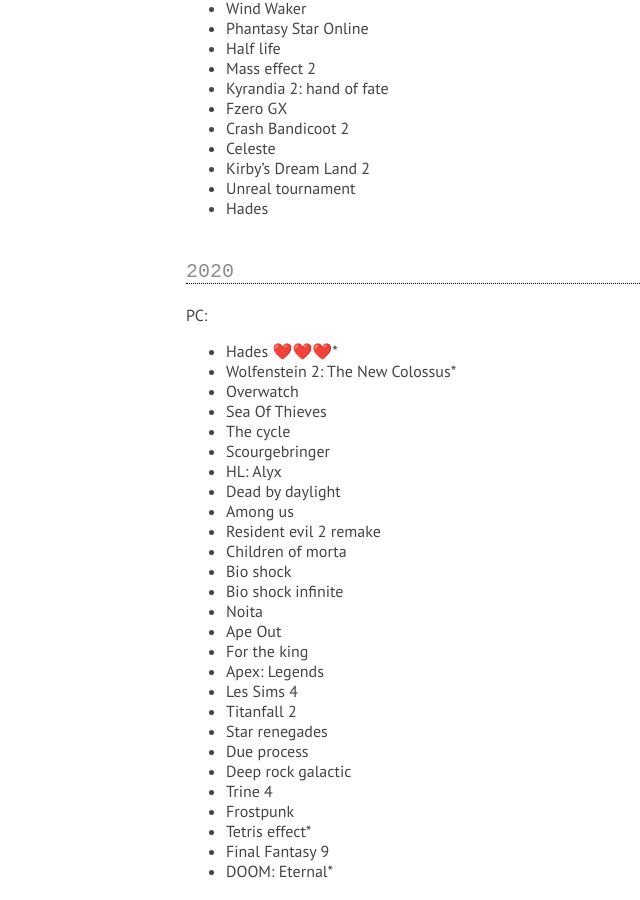
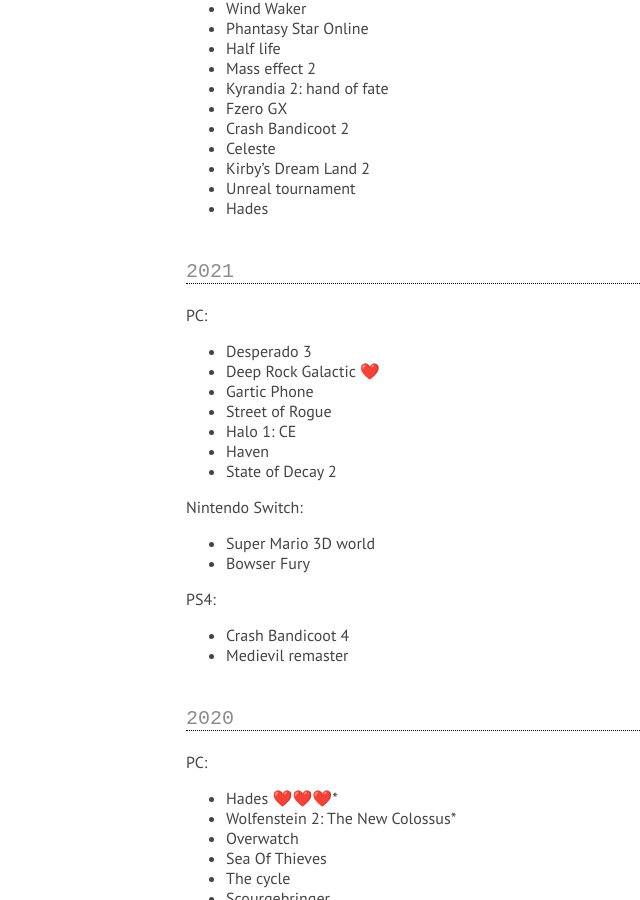
Before and after one commit to valryon/valryon.github.io, a Jekyll site: the page built from _posts/1988-04-29-games.md, in a window 1280 px wide and 900 px high, scrolled down 756 px. Shown: the whole window, without its empty margins (129-769 px from the left). Built offline with Jekyll 4.4.1, drawn with Linux system fonts in a browser that asks for light colours; some web fonts are replaced.

Commit message:
Update 1988-04-29-games.md

```diff
--- a/_posts/1988-04-29-games.md
+++ b/_posts/1988-04-29-games.md
@@ -36,6 +36,28 @@
 - Kirby's Dream Land 2
 - Unreal tournament
 - Hades
+
+## 2021
+
+PC:
+
+- Desperado 3
+- Deep Rock Galactic ❤️
+- Gartic Phone
+- Street of Rogue
+- Halo 1: CE
+- Haven
+- State of Decay 2
+
+Nintendo Switch:
+
+- Super Mario 3D world
+- Bowser Fury
+
+PS4:
+
+- Crash Bandicoot 4
+- Medievil remaster
 
 ## 2020
 
```
